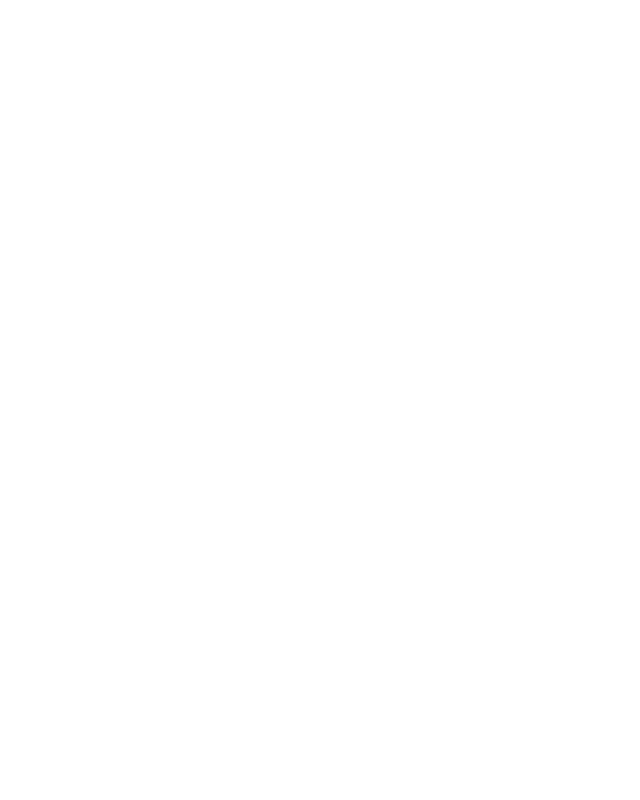
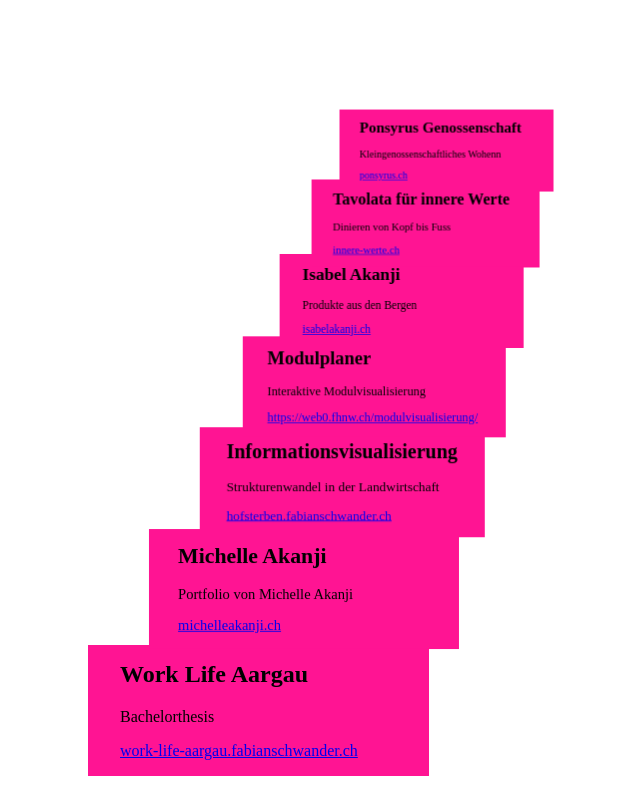
Before and after one commit to fschwander/fabianschwander, a React (Create React App) app: page / in a window 1280 px wide. Shown: the whole page, without its empty margins (381-1021 px from the left). Built offline with nearby package versions, Linux system fonts and the light colour scheme.

Commit message:
basic implementation of ScrollNavContainer.tsx

```diff
--- a/src/App.tsx
+++ b/src/App.tsx
@@ -1,10 +1,11 @@
 import React from 'react';
 import './App.scss';
+import {ScrollNavContainer} from './components/ScrollNavContainer';
 
 function App() {
   return (
     <div className="App">
-
+      <ScrollNavContainer/>
     </div>
   );
 }
--- /dev/null
+++ b/src/components/ScrollNavContainer.scss
@@ -0,0 +1,21 @@
+.ScrollNavContainer {
+  display: flex;
+  align-items: flex-end;
+  justify-content: center;
+
+  .items-container {
+    display: flex;
+    flex-direction: column-reverse;
+    padding: 3vh 2vw;
+
+    .item {
+      padding: 1rem 2rem;
+      background-color:deeppink;
+
+      h2 {
+        margin-top: unset;
+      }
+    }
+  }
+
+}
--- /dev/null
+++ b/src/components/ScrollNavContainer.tsx
@@ -0,0 +1,28 @@
+import './ScrollNavContainer.scss';
+import React, {useState} from "react";
+import {urlItems} from '../res/urlItemsData';
+
+export const ScrollNavContainer: React.FC = () => {
+  const [perspective, setPerspective] = useState(10);
+
+
+  const createUrlItems = () => {
+    return urlItems.map((el, i) => {
+      return <div className={'item'}
+                  style={{transform: `perspective(100px) translate3d(${i*perspective*5}px,${Math.pow(i,2)*perspective}px,${-i * perspective}px)`}}>
+        <h2>{el.name}</h2>
+        <p>{el.description}</p>
+        <a target='_blank' rel='noopener noreferrer' href={`http://${el.url}`}>{el.url}</a>
+      </div>;
+    });
+  };
+
+  return (
+    <div className={'ScrollNavContainer'}
+         style={{maxHeight: `${window.innerHeight}px`, height: `${window.innerHeight}px`}}>
+      <div className={'items-container'}>
+        {createUrlItems()}
+      </div>
+    </div>
+  );
+};
--- /dev/null
+++ b/src/res/urlItemsData.tsx
@@ -0,0 +1,43 @@
+interface UrlItemsInterface {
+  name: string,
+  description: string,
+  url: string
+}
+
+export const urlItems:Array<UrlItemsInterface> = [
+  {
+    name: "Work Life Aargau",
+    description: "Bachelorthesis",
+    url: "work-life-aargau.fabianschwander.ch"
+  },
+  {
+    name: "Michelle Akanji",
+    description: "Portfolio von Michelle Akanji",
+    url: "michelleakanji.ch"
+  },
+  {
+    name: "Informationsvisualisierung",
+    description: "Strukturenwandel in der Landwirtschaft",
+    url: "hofsterben.fabianschwander.ch"
+  },
+  {
+    name: "Modulplaner",
+    description: "Interaktive Modulvisualisierung",
+    url: "https://web0.fhnw.ch/modulvisualisierung/"
+  },
+  {
+    name: "Isabel Akanji",
+    description: "Produkte aus den Bergen",
+    url: "isabelakanji.ch"
+  },
+  {
+    name: "Tavolata für innere Werte",
+    description: "Dinieren von Kopf bis Fuss",
+    url: "innere-werte.ch"
+  },
+  {
+    name: "Ponsyrus Genossenschaft",
+    description: "Kleingenossenschaftliches Wohenn",
+    url: "ponsyrus.ch"
+  }
+];
```
